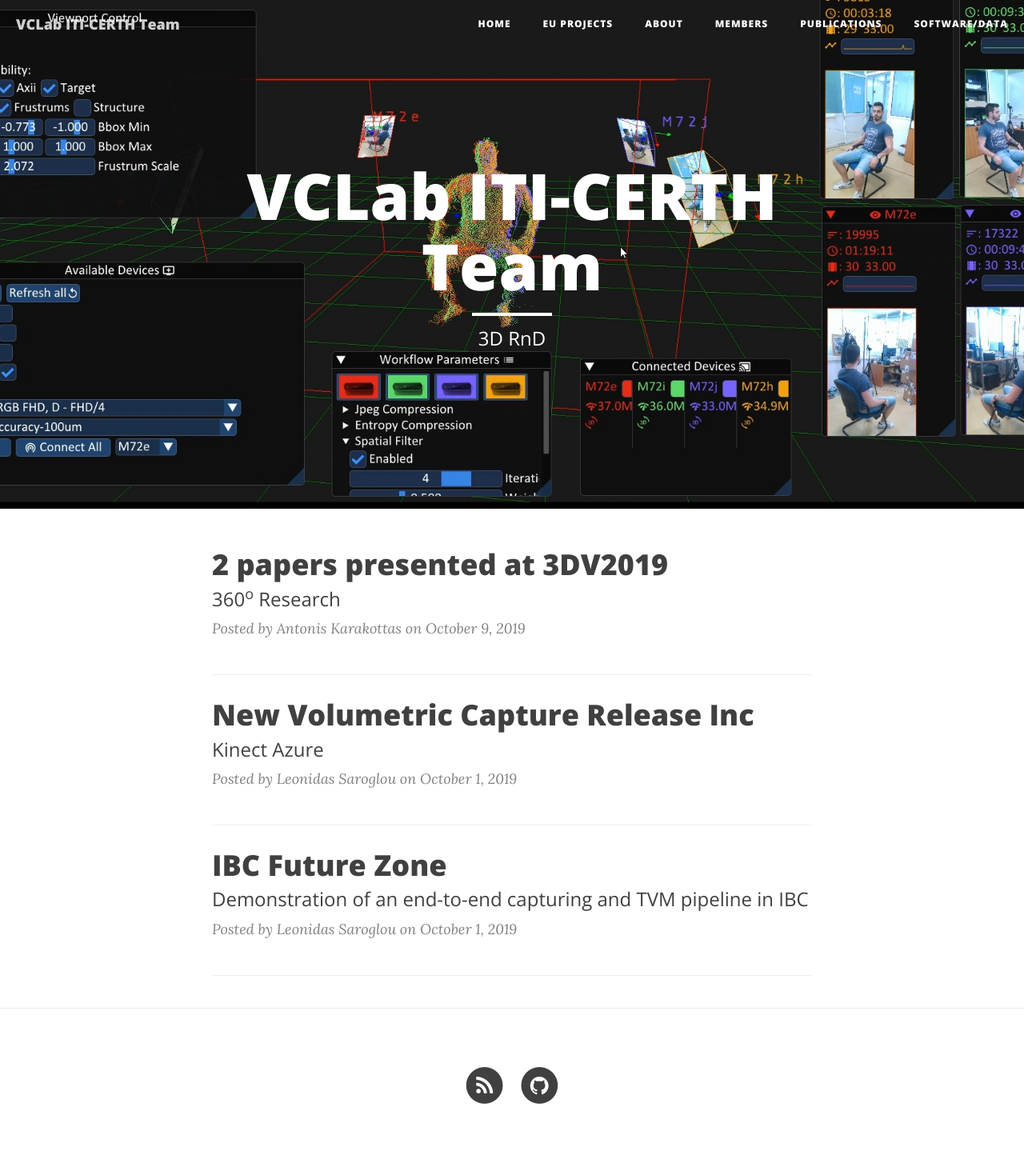
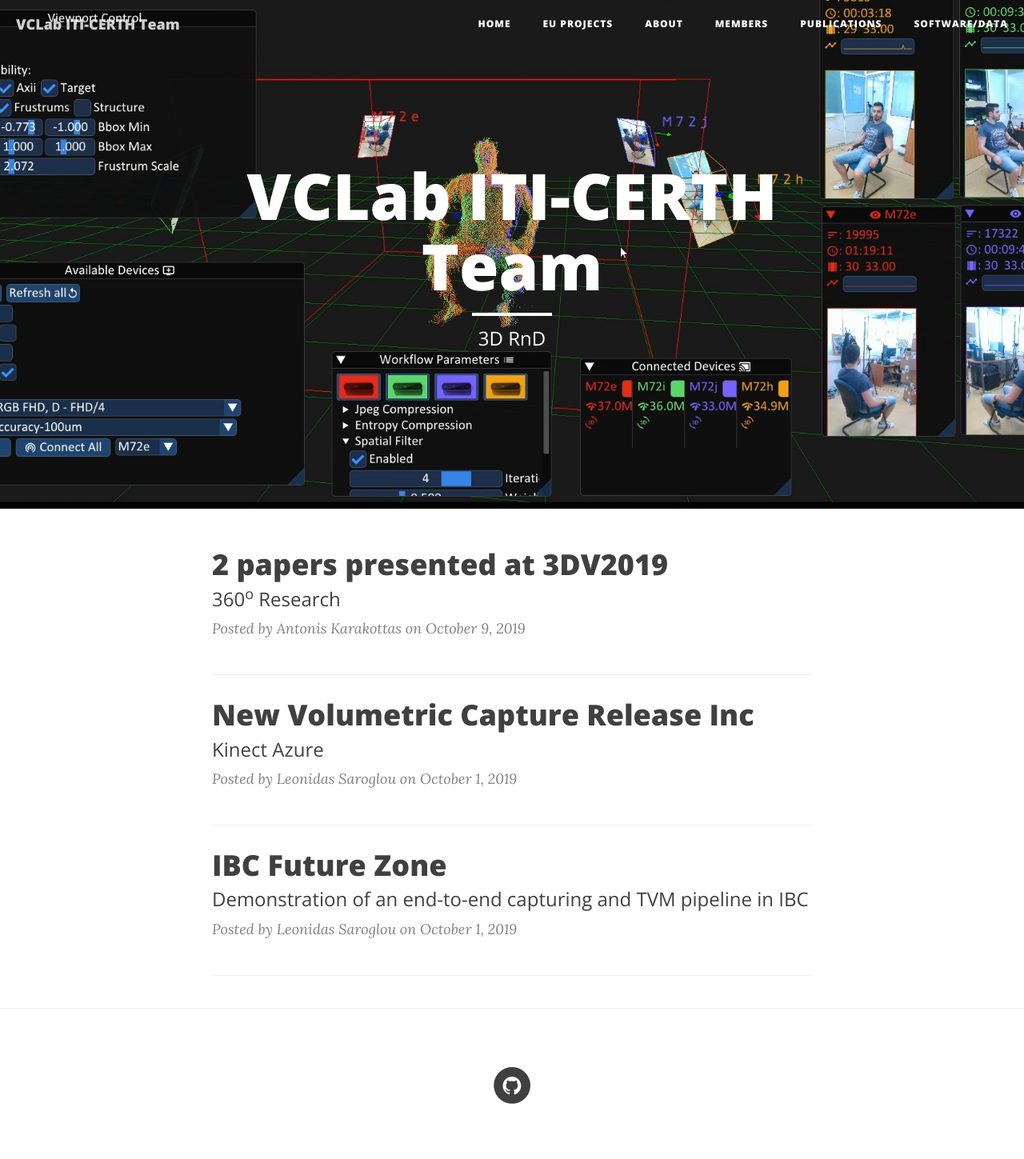
Before and after one commit to VCL3D/vcl3d.github.io, a Jekyll site: the page built from index.html, in a window 1280 px wide. Shown: the whole page at 80% size. Built offline with Jekyll 4.4.1, drawn with Linux system fonts in a browser that asks for light colours; nearby versions of some CDN libraries; the list of posts is cut into pages by our own code.

Commit message:
~ try to remove rss Signed-off-by: ssaroglou <saroglou@iti.gr>

```diff
--- a/_includes/footer.html
+++ b/_includes/footer.html
@@ -4,7 +4,8 @@
         <div class="row">
             <div class="col-lg-8 col-lg-offset-2 col-md-10 col-md-offset-1">
                 <ul class="list-inline text-center">
-                    <li>
+                    <!--
+					<li>
                         <a href="{{ "/feed.xml" | prepend: site.baseurl }}">
                             <span class="fa-stack fa-lg">
                                 <i class="fa fa-circle fa-stack-2x"></i>
@@ -12,6 +13,7 @@
                             </span>
                         </a>
                     </li>
+					-->
                     {% if site.twitter_username %}
                     <li>
                         <a href="https://twitter.com/{{ site.twitter_username }}">
--- a/feed.xml
+++ b/feed.xml
@@ -1,7 +1,7 @@
 ---
 layout: null
 ---
-<!--
+
 <?xml version="1.0" encoding="UTF-8"?>
 <rss version="2.0" xmlns:atom="http://www.w3.org/2005/Atom">
   <channel>
```
